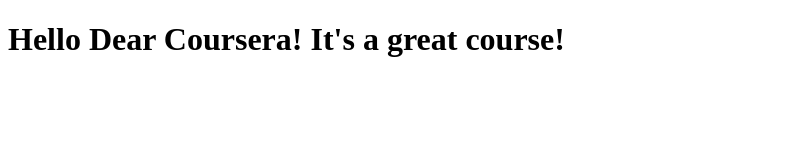
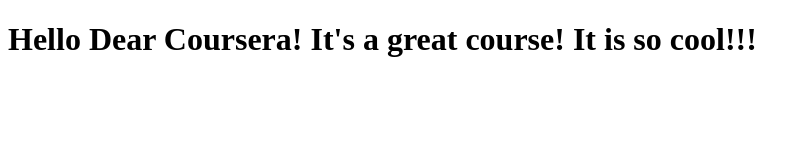
Before and after one commit to MMEtkind/coursera-test, a plain HTML site: page site/index.html in a window 1280 px wide. Shown: the whole page, without its empty margins (0-809 px from the left). Drawn offline with Linux system fonts and the light colour scheme.

Commit message:
feelings added...

```diff
--- a/site/index.html
+++ b/site/index.html
@@ -5,6 +5,7 @@
 	<title>Hello Coursera!</title>
 </head>
 <body>
-<h1>Hello Dear Coursera!   It's a great course!</h1>
+<h1>Hello Dear Coursera!   It's a great course!
+It is so cool!!!</h1>
 </body>
 </html>
```
